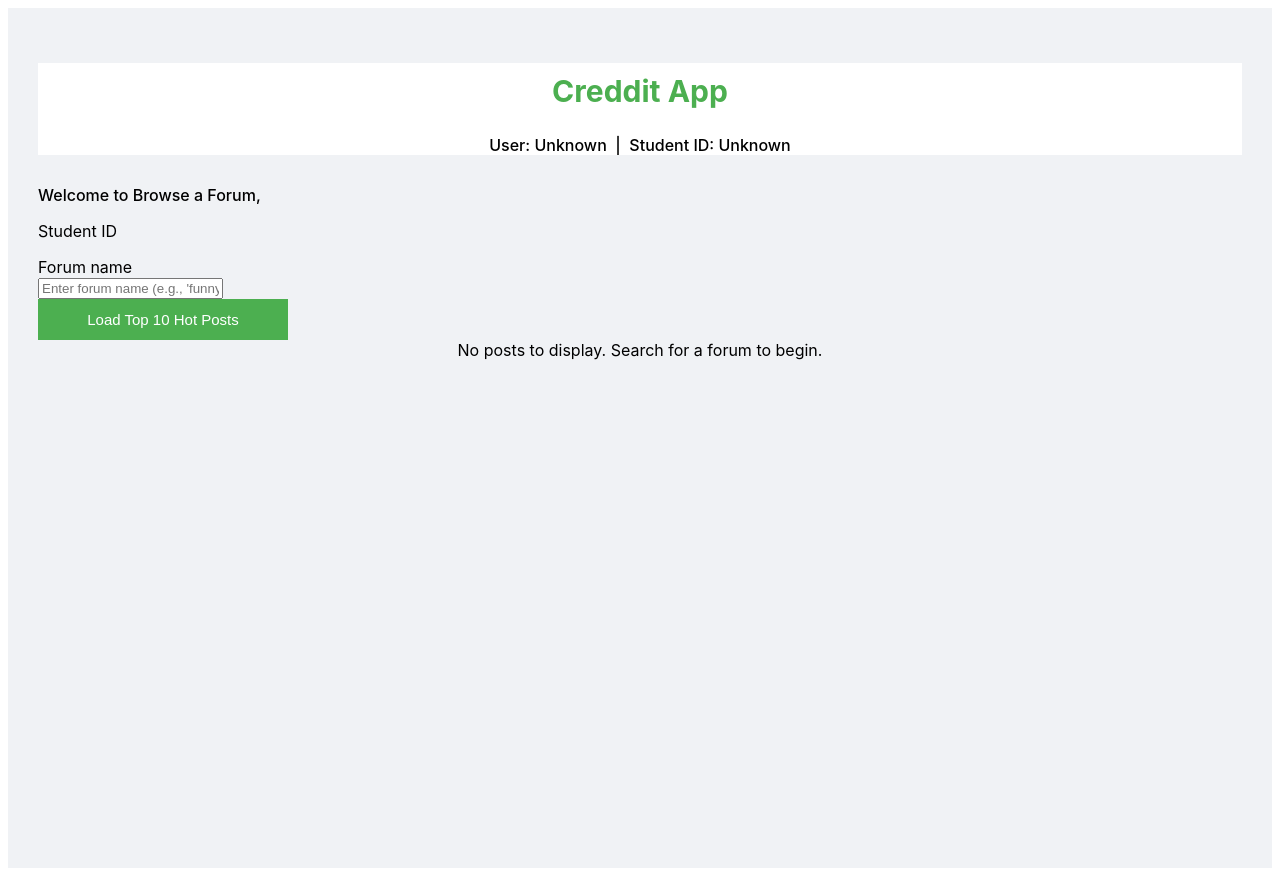
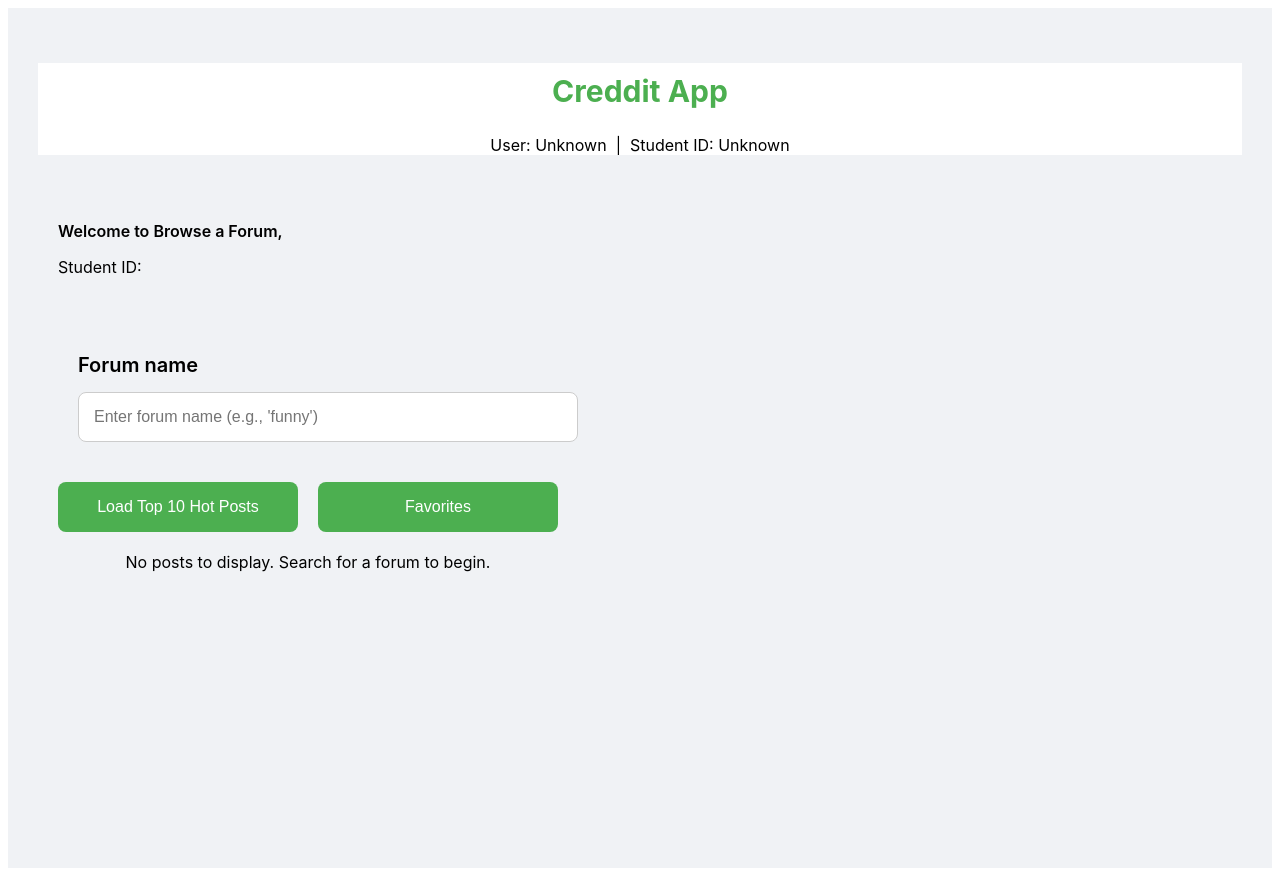
Before and after one commit to Conestoga-College-SENG3080/frontend-assignment-Ermiyas9, a React (Vite) app in the folder creddit-app/: page /ForumBrowserPage in a window 1280 px wide. Built offline with nearby package versions, Linux system fonts and the light colour scheme.

Commit message:
Added a favorite button in forum page that will display the user favorite and edited few styles

```diff
--- a/creddit-app/src/App.tsx
+++ b/creddit-app/src/App.tsx
@@ -3,6 +3,7 @@ import { Routes, Route } from "react-router-dom";
 import Layout from "./Layout";
 import LoginPage from "./Pages/LoginPage";
 import ForumBrowserPage from "./Pages/ForumBrowserPage";
+import FavouritesPage from "./Pages/FavouritesPage";
 
 export default function App() {
   return (
@@ -10,6 +11,8 @@ export default function App() {
       <Routes>
         <Route path="/" element={<LoginPage />} />
         <Route path="/ForumBrowserPage" element={<ForumBrowserPage />} />
+        <Route path="/favourites" element={<FavouritesPage />} />
+
       </Routes>
     </Layout>
   );
--- a/creddit-app/src/Layout.tsx
+++ b/creddit-app/src/Layout.tsx
@@ -30,7 +30,7 @@ export default function Layout({ children }: { children: React.ReactNode }) {
             Creddit App
           </Title>
 
-          <Text size="lg" style={{ fontWeight: 500 }}>
+          <Text size="lg" style={{ forfontWeight: 500 }}>
             User: {username ?? "Unknown"} &nbsp;|&nbsp; Student ID:{" "}
             {studentID ?? "Unknown"}
           </Text>
--- a/creddit-app/src/Pages/FavouritesPage.tsx
+++ b/creddit-app/src/Pages/FavouritesPage.tsx
@@ -3,23 +3,15 @@ import { Card, Text, Stack } from '@mantine/core';
 
 export default function FavouritesPage() {
 
-    const AuthorName = "Ermi";
-    const Title = "bla bla bla  bla bla bla bla bla bla bla bla bla bla bla bla bla bla bla";
-    const PostId = "091";
+  const username = localStorage.getItem("username");
+
+
 
 
   // This page will show posts the user has saved as favourites.
   return (
     <Stack gap="md">
-      <Text fw={600} size="lg">{AuthorName}'s Favourites</Text>
-
-      <Card shadow="sm" padding="lg" radius="md" withBorder>
-        <Text fw={500}>{Title}</Text>
-      </Card>
-
-      <Card shadow="sm" padding="lg" radius="md" withBorder>
-        <Text size="sm" c="dimmed">Post ID: {PostId}</Text>
-      </Card>
+      <Text fw={600} size="lg">{username}'s Favourites</Text>
     </Stack>
   );
 }
--- a/creddit-app/src/Pages/ForumBrowserPage.tsx
+++ b/creddit-app/src/Pages/ForumBrowserPage.tsx
@@ -1,11 +1,15 @@
 import { useState } from "react";
-import { Card, Text, Stack, TextInput, Button } from "@mantine/core";
+import { Card, Text, Stack, Button } from "@mantine/core";
+import { useNavigate } from "react-router-dom";
+
+
 
 export default function ForumBrowserPage() {
   const [forumName, setForumName] = useState("");
   const [posts, setPosts] = useState<any[]>([]);
   const [loading, setLoading] = useState(false);
   const [error, setError] = useState<string | null>(null);
+  const navigate = useNavigate();
 
   // user name and user password(StudentID) are saved in the local storage after login,
   // so we can use them to display the username in the forum browser page
@@ -69,44 +73,81 @@ export default function ForumBrowserPage() {
   }
 
   return (
-    <Stack gap="md">
-      <Text fz="xl" fw={500}>
+  <div style={{ width: "100%", display: "flex", flexDirection: "column", alignItems: "left", padding: "20px" }}>
+
+    <div style={{ width: "100%", maxWidth: "500px", textAlign: "left", marginBottom: "40px" }}>
+      <Text fz="2xl" fw={600}>
         Welcome to Browse a Forum, {username}
       </Text>
+      <Text fz="md" color="dimmed">
+        Student ID: {StudentID}
+      </Text>
+    </div>
 
-      <Text>Student ID {StudentID}</Text>
 
-      <TextInput
-        label="Forum name"
+    <Stack gap="md" align="center" style={{ width: "100%", maxWidth: "500px" }}>
+      <div style={{ padding: "20px", width: "100%", display: "flex", flexDirection: "column", gap: "10px" }}>
+        <label style={{ fontWeight: 600, fontSize: "20px", marginBottom: "5px" }}>Forum name</label>
+        <input
+          type="text"
           placeholder="Enter forum name (e.g., 'funny')"
           value={forumName}
           onChange={(e) => setForumName(e.target.value)}
           onKeyDown={(e) => {
             if (e.key === "Enter") loadForumPosts();
           }}
+          style={{
+            padding: "12px 15px",
+            fontSize: "16px",
+            height: "50px",
+            width: "100%",
+            borderRadius: "8px",
+            border: "1px solid #ccc",
+            boxSizing: "border-box",
+            outline: "none",
+            transition: "border-color 0.2s",
+          }}
         />
+      </div>
 
+    <div style={{ display: "flex", justifyContent: "center", gap: "20px", marginTop: "20px", width: "100%" }}>
       <Button
         onClick={loadForumPosts}
         disabled={loading}
         style={{
-          padding: "10px",
-          borderRadius: "0px",
+          padding: "12px 20px",
+          borderRadius: "8px",
           border: "none",
           backgroundColor: "#4CAF50",
           color: "white",
-          fontSize: "15px",
-          cursor: "pointer",
-          width: 250,
-          paddingTop: "12px",
-          paddingBottom: "12px",
+          fontSize: "16px",
+          cursor: loading ? "not-allowed" : "pointer",
+          width: "250px",
+          height: "50px",
+          transition: "background-color 0.2s",
         }}
       >
         {loading ? "Loading…" : "Load Top 10 Hot Posts"}
       </Button>
 
-
-
+      <Button
+        onClick={() => navigate("/favourites")}
+        style={{
+          padding: "12px 20px",
+          borderRadius: "8px",
+          border: "none",
+           backgroundColor: "#4CAF50",
+          color: "white",
+          fontSize: "16px",
+          width: "250px",
+          height: "50px",
+          cursor: "pointer",
+          transition: "background-color 0.2s",
+        }}
+      >
+        Favorites
+      </Button>
+    </div>
 
       {error && (
         <Text c="red" size="sm">
@@ -116,33 +157,30 @@ export default function ForumBrowserPage() {
 
       {posts.length > 0 ? (
         posts.map((post) => (
-          <Card key={post.id} shadow="sm" padding="lg" radius="md" withBorder>
-            {/* display post title */}
+          <Card key={post.id} shadow="sm" padding="lg" radius="md" withBorder style={{ width: "100%" }}>
             <Text fw={600} size="lg">
               {post.title}
             </Text>
-
-            {/* and post content */}
             <Text size="sm" mt="xs">
               {post.content}
             </Text>
-
-            {/* post author here */}
             <Text size="sm" c="dimmed" mt="sm">
               Author: {post.author || "Unknown"}
             </Text>
-
-            {/* total likes they get */}
             <Text size="sm" c="dimmed">
               Likes: {post.score ?? 0}
             </Text>
           </Card>
         ))
       ) : (
+        <div style={{ padding: "20px 20px" }}>
           <Text c="dimmed" ta="center" mt="xl">
             No posts to display. Search for a forum to begin.
           </Text>
+        </div>
+
       )}
     </Stack>
+  </div>
 );
 }
```
Lines whose indentation alone changed are shown as unchanged.
